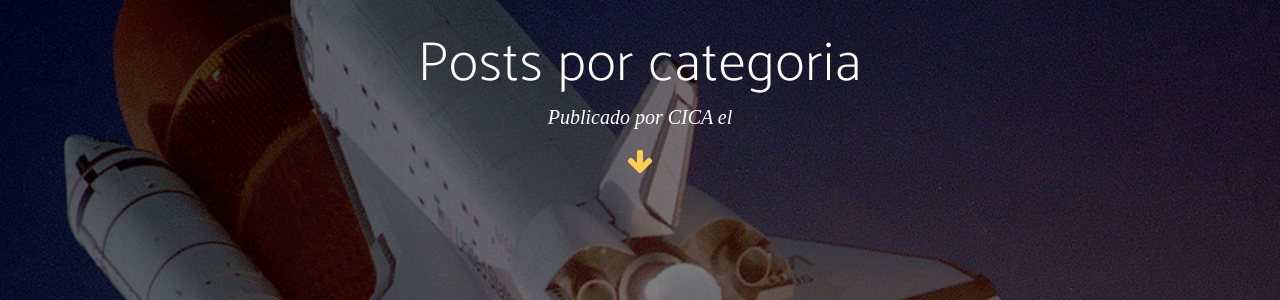
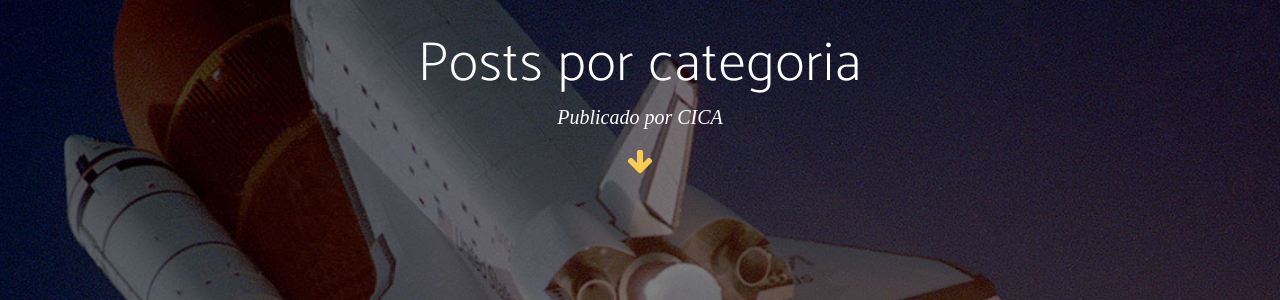
Before and after one commit to CICALATAM/cicalatam.github.io, a Jekyll site: the page built from posts-by-categories.html, in a window 1280 px wide and 900 px high. Shown: the part 135-435 px from the top of the window. Built offline with Jekyll 4.4.1, drawn with Linux system fonts in a browser that asks for light colours; nearby versions of some CDN libraries; some web fonts are replaced.

Commit message:
blog layout modificaitons

```diff
--- a/_config.yml
+++ b/_config.yml
@@ -13,7 +13,7 @@
 
 google_analytics: ""
 addthis_id:
-disqus_account: e
+disqus_account:
 
 # Social networks usernames (many more available: flickr, dribbble, pinterest, instagram, tumblr, linkedin, etc.) see all icon at fontawesome.io
 social:
--- a/_layouts/post.html
+++ b/_layouts/post.html
@@ -12,7 +12,7 @@
                 {% if page.subtitle %}
                 <h2 class="subheading">{{ page.subtitle }}</h2>
                 {% endif %}
-                <p class="meta">Publicado por {% if page.author %}{{ page.author }}{% else %}{{ site.title }}{% endif %} el {{ page.date | date: "%d-%m-%Y" }}</p>
+                <p class="meta">Publicado por {% if page.author %}{{ page.author }}{% else %}{{ site.title }}{% endif %} {{ page.date | date: "%d-%m-%Y" }}</p>
                 <a href="#post" class="page-scroll"><i class="fa fa-fw fa-2x fa-arrow-down"></i></a>
               </div>
             </div>
--- a/blog.html
+++ b/blog.html
@@ -35,7 +35,9 @@
 
           <li>
             <hr>
-            <a href="{{ post.url | prepend: site.baseurl }}"><img src="/{{ post.header-img | prepend: site.baseurl }}" class="img-responsive" alt="{{ post.title }}"></a>
+            <a href="{{ post.url | prepend: site.baseurl }}">
+              <!--
+              <img src="/{{ post.header-img | prepend: site.baseurl }}" class="img-responsive" alt="{{ post.title }}">--></a>
             <h3><a href="{{ post.url | prepend: site.baseurl }}">{{ post.title }}</a></h3>
             <small class="hidden-xs">{{ post.date | date: "%B %-d, %Y" }}</small>
           </li>
```
